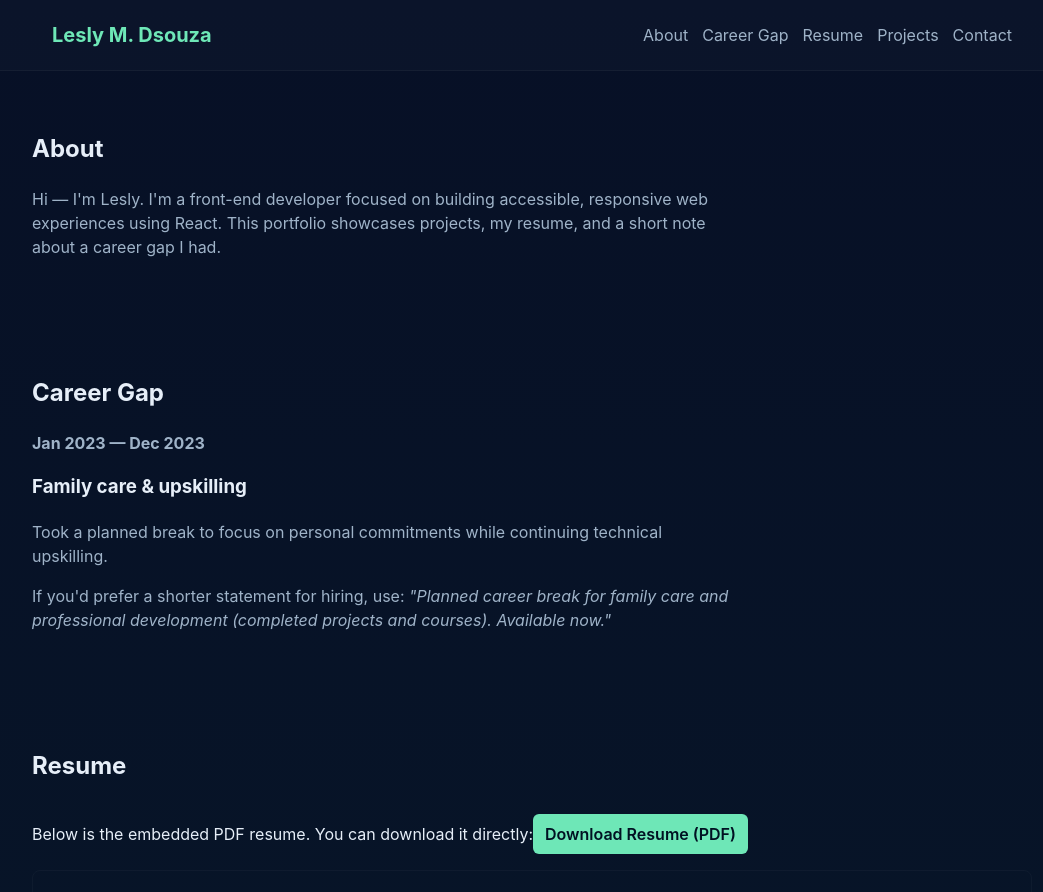
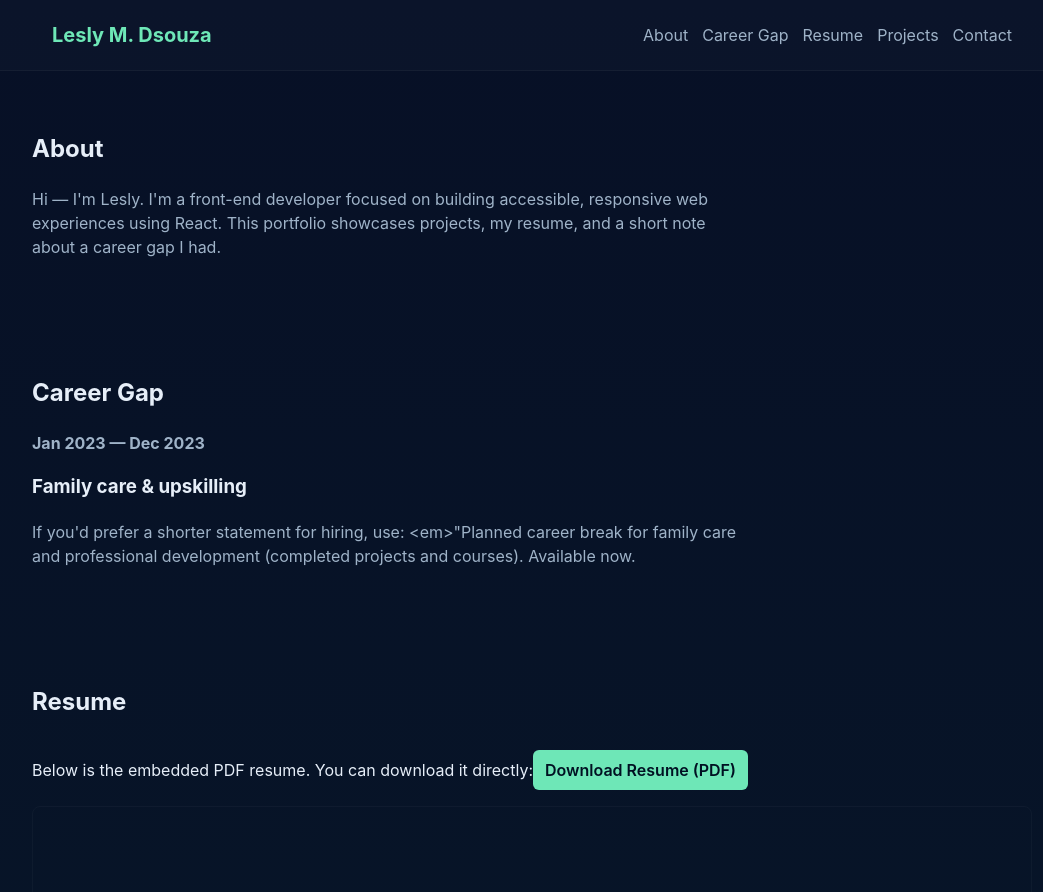
Before and after one commit to LESLY16/PortFolio-LESLY, a React (Vite) app: page / in a window 1280 px wide. Shown: the top 892 px of the page, without its empty margins (108-1151 px from the left). Built offline with nearby package versions, Linux system fonts and the light colour scheme.

Commit message:
Modify career gap reason text
Updated the reason text for the career gap to provide a shorter statement for hiring.

```diff
--- a/src/components/CareerGap.jsx
+++ b/src/components/CareerGap.jsx
@@ -6,7 +6,7 @@ export default function CareerGap() {
     period: 'Jan 2023 — Dec 2023',
     reasonTitle: 'Family care & upskilling',
     reasonText:
-      ` Took a planned break to focus on personal commitments while continuing technical upskilling.`
+      `If you'd prefer a shorter statement for hiring, use: <em>"Planned career break for family care and professional development (completed projects and courses). Available now.`
   }
 
   return (
@@ -15,9 +15,6 @@ export default function CareerGap() {
       <p className="gap-period"><strong>{gap.period}</strong></p>
       <h3>{gap.reasonTitle}</h3>
       <p>{gap.reasonText}</p>
-      <p>
-        If you'd prefer a shorter statement for hiring, use: <em>"Planned career break for family care and professional development (completed projects and courses). Available now."</em>
-      </p>
     </div>
   )
 }
```
